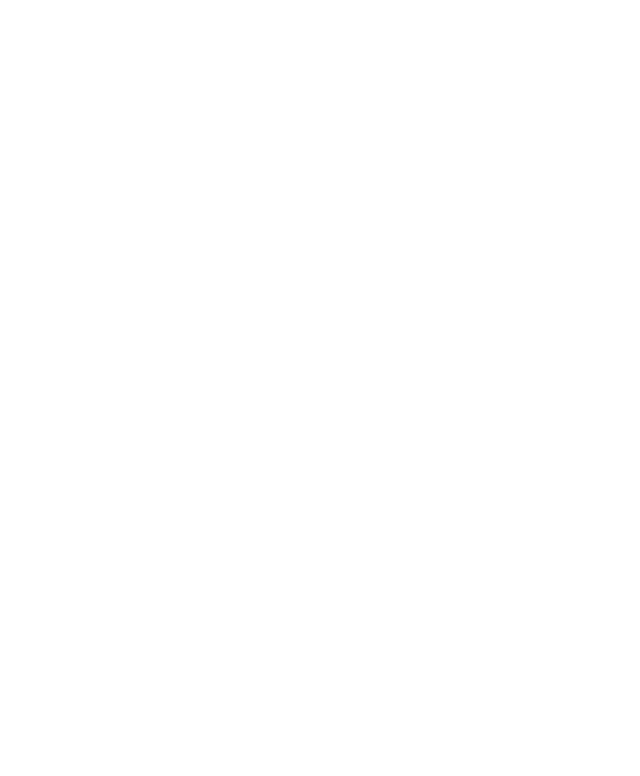
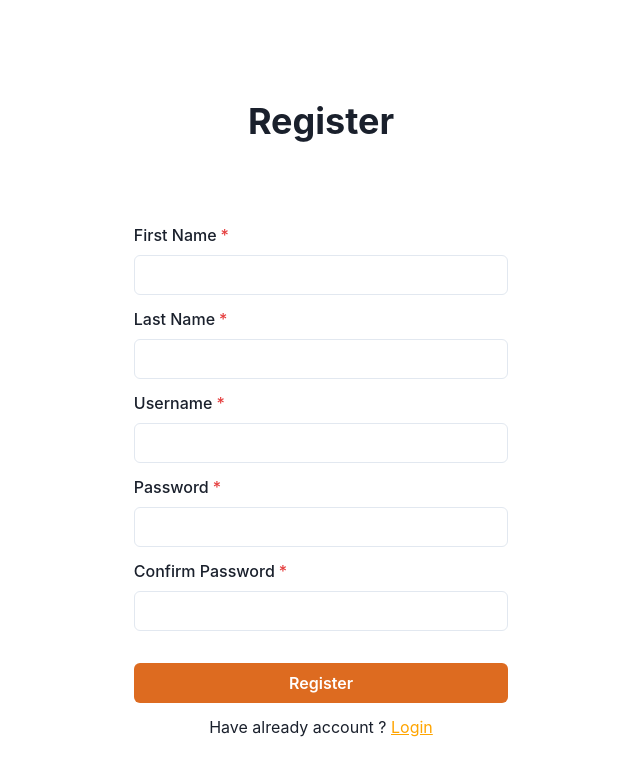
Before and after one commit to niratamang70/database_project, a React (Create React App) app in the folder frontend/: page /register in a window 1280 px wide. Before the commit this address had no page. Shown: the top 776 px of the page, without its empty margins (319-959 px from the left). Built offline with nearby package versions, Linux system fonts and the light colour scheme.

Commit message:
feat: add user register page

```diff
--- a/frontend/src/App.js
+++ b/frontend/src/App.js
@@ -9,11 +9,13 @@
 import LoginPage from './pages/LoginPage';
 import CategoryPage from './pages/CategoryPage';
 import ProtectedRoute from './components/route/ProtectedRoute';
+import RegisterPage from './pages/RegisterPage';
 
 const App = () => {
   return (
     <Routes>
       <Route path="/login" element={<LoginPage />} />
+      <Route path="/register" element={<RegisterPage />} />
 
       <Route element={<RootLayout />}>
         <Route index element={<HomePage />} />
--- a/frontend/src/components/navbar/Navbar.jsx
+++ b/frontend/src/components/navbar/Navbar.jsx
@@ -64,7 +64,7 @@
           </HStack>
           <Flex alignItems={'center'} display={{ base: 'none', md: 'flex' }}>
             {!user ? (
-              <Button onClick={handleLogin}>login</Button>
+              <Button colorScheme='orange' onClick={handleLogin}>login / register</Button>
             ) : (
               <Stack direction={'row'} spacing={7}>
                 <Menu>
--- a/frontend/src/pages/LoginPage.jsx
+++ b/frontend/src/pages/LoginPage.jsx
@@ -1,6 +1,6 @@
 import React, { useState } from 'react';
-import { Box, Container, Heading, Flex, FormControl, FormLabel, Input, Button, useToast } from '@chakra-ui/react';
-import { useNavigate } from 'react-router-dom';
+import { Box, Container, Heading, Flex, FormControl, FormLabel, Input, Button, useToast, Text } from '@chakra-ui/react';
+import { Link, useNavigate } from 'react-router-dom';
 import axios from 'axios';
 
 const LoginPage = () => {
@@ -58,6 +58,12 @@
           <Button colorScheme="orange" width="full" marginTop={5} onClick={handleUserLogin}>
             Login
           </Button>
+          <Text>
+            No account ? {''}
+            <Link to="/register" style={{ textDecoration: 'underline', color: 'orange' }}>
+              Register
+            </Link>
+          </Text>
         </Flex>
       </Box>
     </Container>
--- /dev/null
+++ b/frontend/src/pages/RegisterPage.jsx
@@ -0,0 +1,169 @@
+import React, { useState } from 'react';
+import {
+  Container,
+  Box,
+  Heading,
+  Flex,
+  FormControl,
+  FormLabel,
+  Input,
+  Button,
+  Text,
+  FormErrorMessage,
+  useToast
+} from '@chakra-ui/react';
+import { Link, useNavigate } from 'react-router-dom';
+import axios from 'axios';
+
+const RegisterPage = () => {
+  const toast = useToast();
+  const navigate = useNavigate();
+
+  const [username, setUsername] = useState({ value: '', error: '' });
+  const [password, setPassword] = useState({ value: '', error: '' });
+  const [firstName, setFirstName] = useState({ value: '', error: '' });
+  const [lastName, setLastName] = useState({ value: '', error: '' });
+  const [confirmPassword, setConfirmPassword] = useState({ value: '', error: '' });
+
+  const handleFirstName = value => {
+    if (!value) {
+      setFirstName({ value: '', error: 'First name is required' });
+    } else {
+      setFirstName({ value: value, error: '' });
+    }
+  };
+
+  const handleLastName = value => {
+    if (!value) {
+      setLastName({ value: '', error: 'Last name is required' });
+    } else {
+      setLastName({ value: value, error: '' });
+    }
+  };
+
+  const handleUsername = value => {
+    if (!value) {
+      setUsername({ value: '', error: 'Username is required' });
+    } else {
+      setUsername({ value: value, error: '' });
+    }
+  };
+
+  const handlePassword = value => {
+    if (!value) {
+      setPassword({ value: '', error: 'Password is required' });
+    } else {
+      setPassword({ value: value, error: '' });
+    }
+  };
+
+  const handleConfirmPassword = value => {
+    if (!value) {
+      setConfirmPassword({ value: '', error: 'Confirm password is required' });
+    } else if (value !== password.value) {
+      setConfirmPassword({ value: value, error: 'Passwords do not match' });
+    } else {
+      setConfirmPassword({ value: value, error: '' });
+    }
+  };
+
+  const handleRegister = async () => {
+    const userData = {
+      username: username.value,
+      first_name: firstName.value,
+      last_name: lastName.value,
+      password: password.value
+    };
+    try {
+      const response = await axios.post('http://localhost:3001/user/register', userData);
+      if (response) {
+        toast({
+          description: response.data.message,
+          status: 'success',
+          duration: 3000,
+          isClosable: true,
+          position: 'top-right'
+        });
+
+        navigate('/login');
+      }
+    } catch (error) {
+      toast({
+        description: error.response?.data?.error || 'Invalid credentials',
+        status: 'error',
+        duration: 3000,
+        isClosable: true,
+        position: 'top-right'
+      });
+    }
+  };
+
+  return (
+    <Container maxW="container.xl">
+      <Box marginTop="100px">
+        <Heading textAlign="center">Register</Heading>
+        <Flex
+          flexDirection="column"
+          alignItems="center"
+          gap={3}
+          width={{ base: '100%', sm: '80%', lg: '30%' }}
+          mx="auto"
+          marginTop="80px"
+        >
+          <FormControl isRequired isInvalid={firstName?.error}>
+            <FormLabel>First Name</FormLabel>
+            <Input type="text" value={firstName?.value} onChange={e => handleFirstName(e.target.value)} />
+            <FormErrorMessage>{firstName?.error}</FormErrorMessage>
+          </FormControl>
+          <FormControl isRequired isInvalid={lastName.error}>
+            <FormLabel>Last Name</FormLabel>
+            <Input type="text" value={lastName.value} onChange={e => handleLastName(e.target.value)} />
+            <FormErrorMessage>{lastName.error}</FormErrorMessage>
+          </FormControl>
+          <FormControl isRequired isInvalid={username.error}>
+            <FormLabel>Username</FormLabel>
+            <Input
+              type="text"
+              autoComplete={false}
+              value={username.value}
+              onChange={e => handleUsername(e.target.value)}
+            />
+            <FormErrorMessage>{username.error}</FormErrorMessage>
+          </FormControl>
+          <FormControl isRequired isInvalid={password.error}>
+            <FormLabel>Password</FormLabel>
+            <Input
+              type="password"
+              autoComplete={false}
+              value={password.value}
+              onChange={e => handlePassword(e.target.value)}
+            />
+            <FormErrorMessage>{password.error}</FormErrorMessage>
+          </FormControl>
+          <FormControl isRequired isInvalid={confirmPassword.error}>
+            <FormLabel>Confirm Password</FormLabel>
+            <Input
+              type="password"
+              autoComplete={false}
+              value={confirmPassword.value}
+              onChange={e => handleConfirmPassword(e.target.value)}
+            />
+            <FormErrorMessage>{confirmPassword.error}</FormErrorMessage>
+          </FormControl>
+
+          <Button colorScheme="orange" width="full" marginTop={5} onClick={handleRegister}>
+            Register
+          </Button>
+          <Text>
+            Have already account ? {''}
+            <Link to="/login" style={{ textDecoration: 'underline', color: 'orange' }}>
+              Login
+            </Link>
+          </Text>
+        </Flex>
+      </Box>
+    </Container>
+  );
+};
+
+export default RegisterPage;
```
Also changed, not shown: 1 other file (tests, documents, lock files or other folders).
